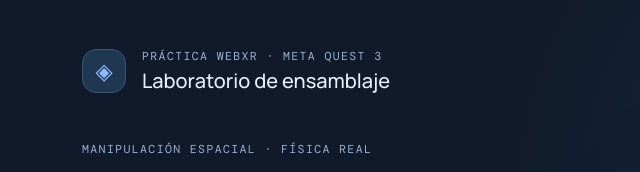
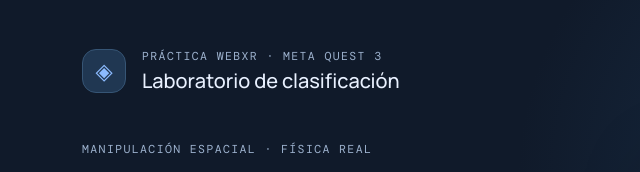
Before and after one commit to l21200662-create/4.2-Interacci-n-virtual, a plain HTML site: page index.html in a window 1280 px wide. Shown: the top 172 px of the page, 0-640 px from the left. Drawn offline with nearby package versions, Linux system fonts and the light colour scheme; animation ran at ten frames a second.

```diff
--- a/index.html
+++ b/index.html
@@ -10,7 +10,7 @@
 </head>
 <body>
   <main class="container py-4 py-lg-5">
-    <header class="d-flex align-items-center gap-3 mb-5"><div class="brand-mark">◈</div><div><p class="eyebrow mb-1">PRÁCTICA WEBXR · META QUEST 3</p><h1 class="h5 mb-0">Laboratorio de ensamblaje</h1></div></header>
+    <header class="d-flex align-items-center gap-3 mb-5"><div class="brand-mark">◈</div><div><p class="eyebrow mb-1">PRÁCTICA WEBXR · META QUEST 3</p><h1 class="h5 mb-0">Laboratorio de clasificación</h1></div></header>
     <div class="row g-5 align-items-center">
       <section class="col-lg-6"><p class="eyebrow">MANIPULACIÓN ESPACIAL · FÍSICA REAL</p><h2 class="display-4 fw-semibold">Clasifica las<br><span class="accent">formas.</span></h2><p class="lead text-secondary mt-4">Toma veinte objetos de cuatro mesas, deja que la gravedad los lleve y clasifícalos en sus recipientes abiertos. En Quest, apunta con el índice y pellizca para agarrar y soltar.</p>
         <div class="d-flex gap-3 flex-wrap my-4"><span class="pill">4 mesas · 20 cuerpos</span><span class="pill">4 categorías · 5 cada una</span><span class="pill">Pinza natural</span></div>
```
Also changed, not shown: 1 other file.
